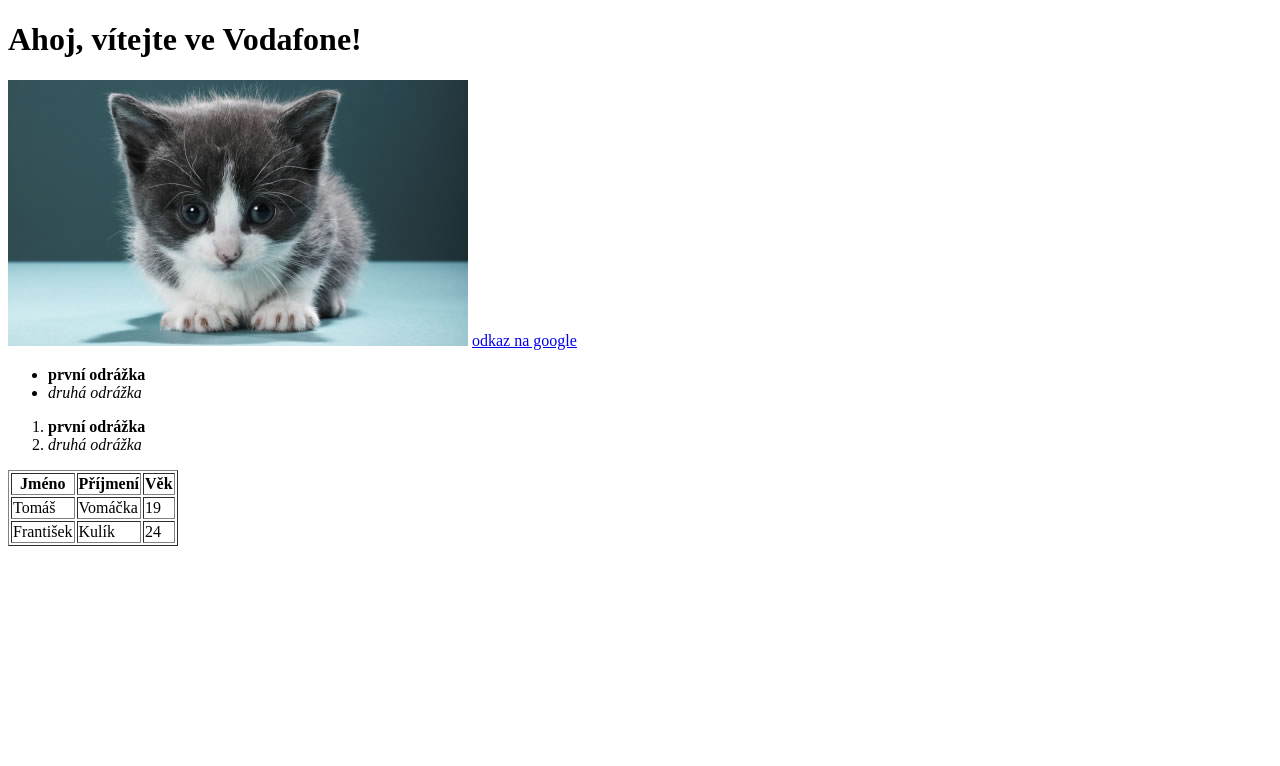
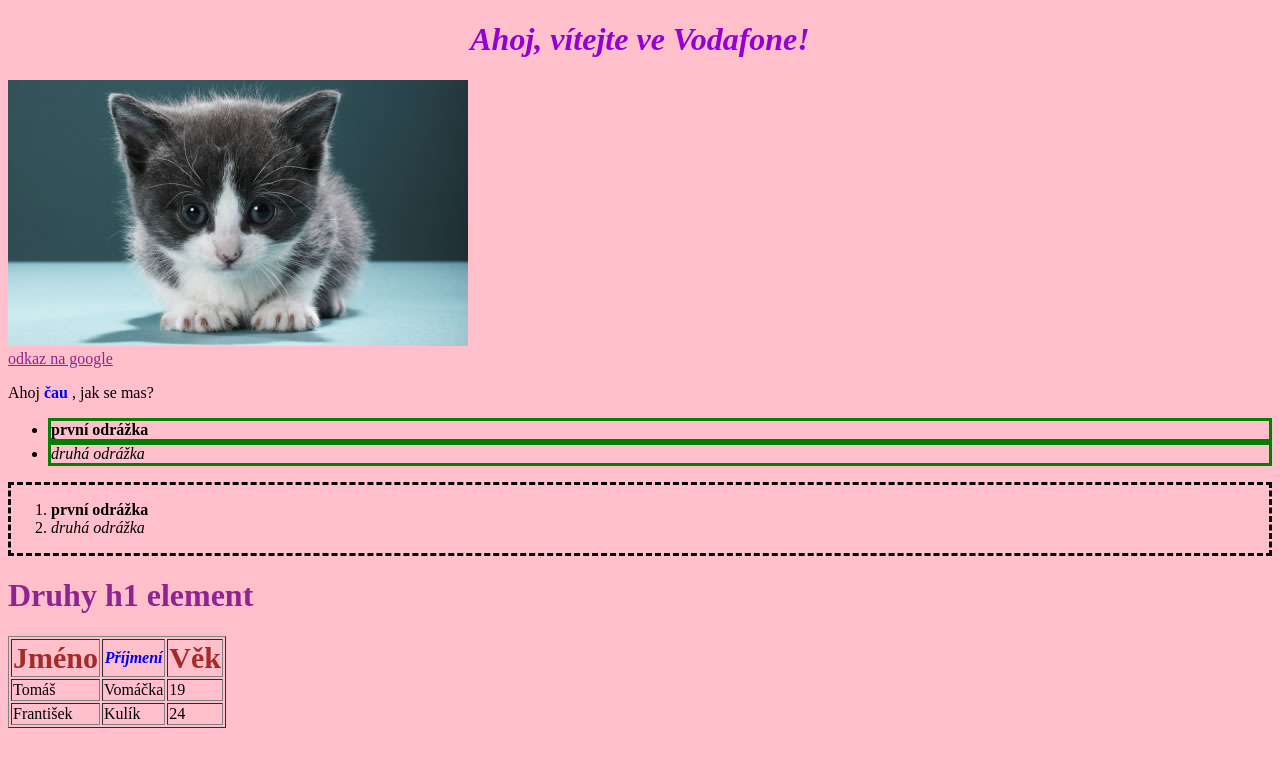
Before and after one commit to ivetahejtman/first-site, a plain HTML site: page index.html in a window 1280 px wide. Drawn offline with Linux system fonts and the light colour scheme.

Commit message:
pridani stylu

```diff
--- a/index.html
+++ b/index.html
@@ -2,11 +2,18 @@
 <html>
 	<head>
 		<title>Moje první úžasná stránka</title>
+		<link rel="stylesheet" href="styles/styles.css">
 	</head>
 	<body>
-		<h1 title="nadpis">Ahoj, vítejte ve Vodafone!</h1>
+		<h1 id="prvni" title="nadpis">Ahoj, vítejte ve Vodafone!</h1>
 		<img src="kote.jpg" alt="kotě">
-		<a href="https://www.google.com">odkaz na google</a>
+
+		<div>
+		<a id="druhy" href="https://www.google.com">odkaz na google</a>
+		</div>
+		<p>
+			Ahoj <span class="highlight"> čau </span>, jak se mas?
+		</p>
 
 		<div>
 			<ul>
@@ -14,19 +21,21 @@
 				<li><i>druhá odrážka</i></li>
 			</ul>
 		</div>
-		<div>
+		<div class="oramovane">
 			<ol>
 				<li><b>první odrážka</b></li>
 				<li><i>druhá odrážka</i></li>
 			</ol>
 		</div>
 
+		<h1 id="druhy">Druhy h1 element</h1>
+
 		<table border="1">
 			<thead>
 				<tr>
-					<th>Jméno</th>
-					<th>Příjmení</th>
-					<th>Věk</th>
+					<th class="tucna-trida">Jméno</th>
+					<th class="prvni-trida">Příjmení</th>
+					<th class="tucna-trida">Věk</th>
 				</tr>
 			</thead>
 			<tbody>
--- /dev/null
+++ b/styles/styles.css
@@ -0,0 +1,43 @@
+html {
+	background-color: pink;
+}
+
+#druhy {
+	color: #902390;
+
+}
+
+ul li {
+		border: solid;
+		border-color: green;
+}
+
+#prvni {
+	color: darkviolet;
+	font-style: italic;
+	text-align: center;
+}
+
+.prvni-trida {
+	font-style: italic;
+	color: blue;
+}
+
+.tucna-trida {
+	font-weight: bold;
+	color: brown;
+
+}
+
+th.tucna-trida {
+	font-size: 30px;
+}
+
+.oramovane {
+	border: dashed;
+}
+
+.highlight {
+	color:  blue;
+	font-weight: bold;
+}
```
